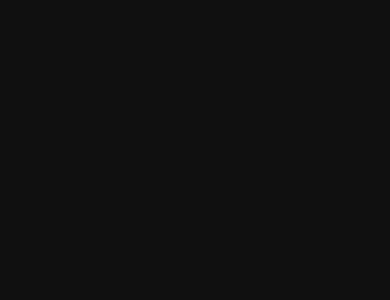
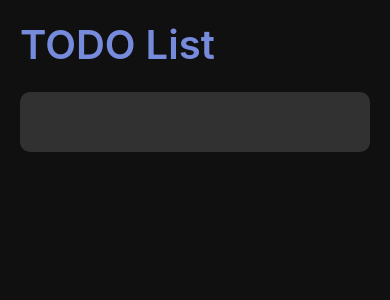
Before and after one commit to slim8020/TodoList, a React Native app: screen / in a window 390 px wide. Shown: the top 300 px of the page. Built offline with nearby package versions, Linux system fonts and the light colour scheme.

Commit message:
Add Input component

```diff
--- /dev/null
+++ b/App.js
@@ -0,0 +1,3 @@
+import App from './src/App';
+
+export default App;
--- a/index.js
+++ b/index.js
@@ -3,7 +3,7 @@
  */
 
 import {AppRegistry} from 'react-native';
-import App from './src/App';
+import App from './App';
 import {name as appName} from './app.json';
 
 AppRegistry.registerComponent(appName, () => App);
--- a/src/App.js
+++ b/src/App.js
@@ -1,18 +1,35 @@
 import React from 'react';
 import styled, {ThemeProvider} from 'styled-components/native';
 import {theme} from './theme';
+import { StatusBar } from 'react-native';
+import Input from './components/Input';
 
-const Container = styled.View`
+const Container = styled.SafeAreaView`
   flex: 1;
   background-color: ${({theme}) => theme.background};
   align-items: center;
-  justify-content: center;
+  justify-content: flex-start;
+`;
+
+const Title = styled.Text`
+  font-size: 40px;
+  font-weight: 600;
+  color: ${({theme})=>theme.main};
+  align-self: flex-start;
+  margin: 20px;
 `;
 
 const App = () => {
   return(
     <ThemeProvider theme={theme}>
-      <Container></Container>
+      <Container>
+        <StatusBar
+        barStyle="light-content"
+        backgroundColor={theme.background}
+        />
+        <Title>TODO List</Title>
+        <Input/>
+      </Container>
     </ThemeProvider>
   );
 };
--- /dev/null
+++ b/src/components/Input.js
@@ -0,0 +1,22 @@
+import React from 'react';
+import styled from 'styled-components/native';
+import {Dimensions} from 'react-native';
+
+const StyledInput = styled.TextInput`
+    width: ${({width})=>width-40}px;
+    height: 60px;
+    margin: 3px 0;
+    padding : 15px 20px;
+    border-radius: 10px;
+    background-color: ${({theme}) => theme.itemBackground};
+    font-size: 25px;
+    color: ${({theme}) => theme.text};
+`;
+
+const Input = () => {
+    const width = Dimensions.get('window').width;
+
+    return <StyledInput width={width} />;
+};
+
+export default Input;
```
